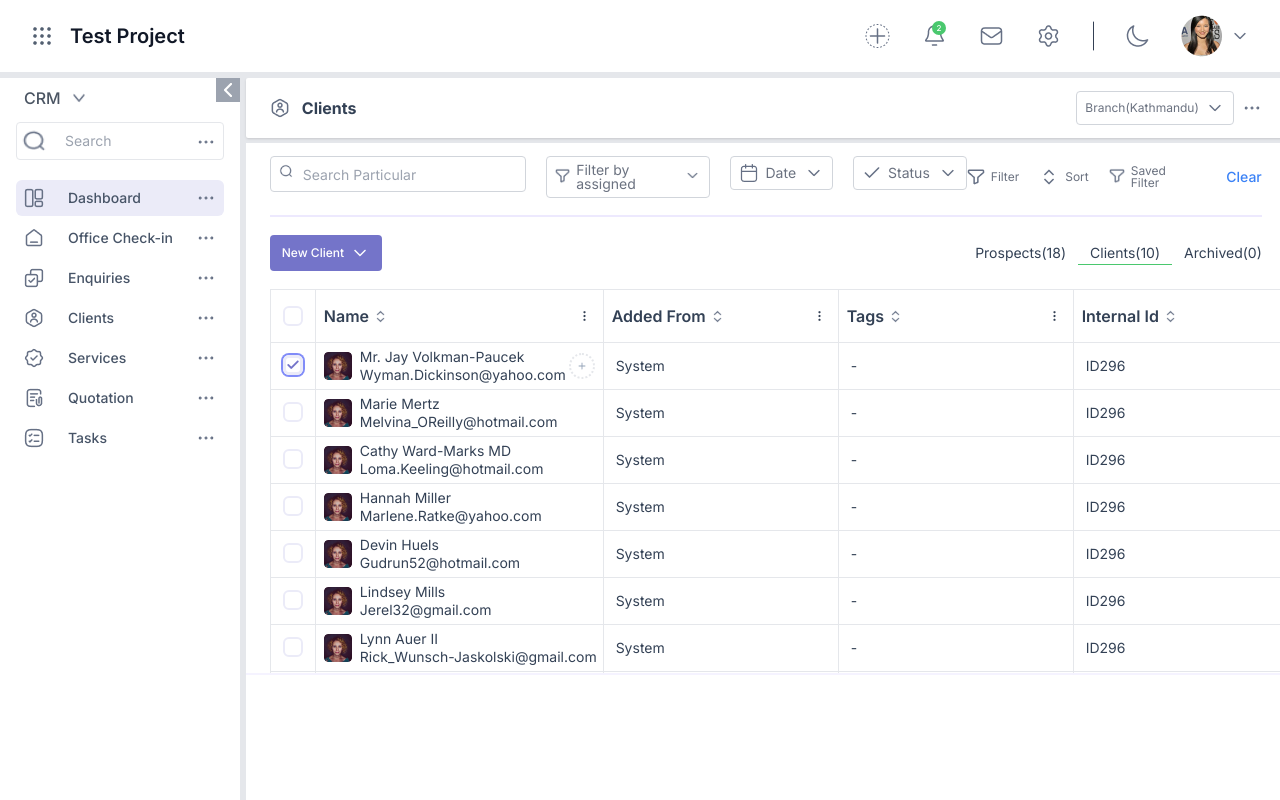
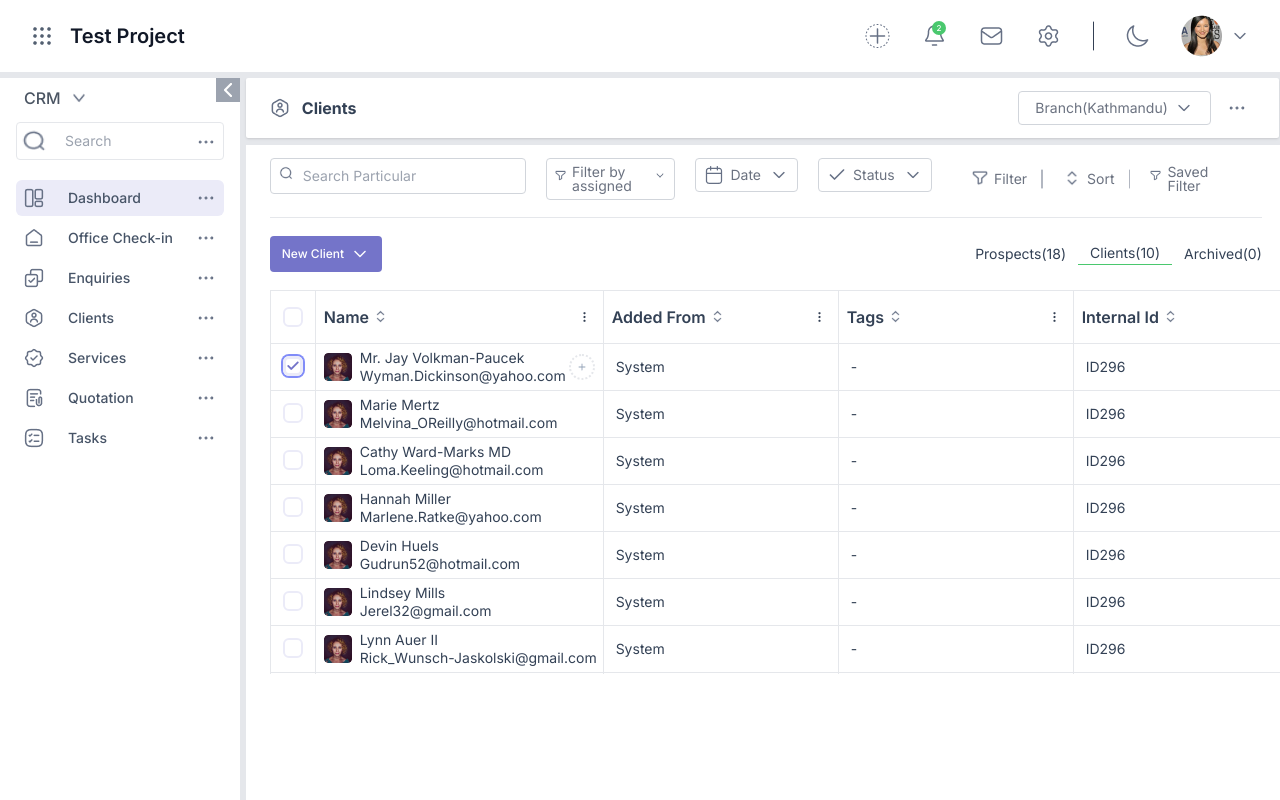
Before and after one commit to sameerPokhrel-n/test-ui, a React (Vite) app: page /dashboard in a window 1280 px wide. Built offline with nearby package versions, Linux system fonts and the light colour scheme.

Commit message:
feat: add image to subHeader

```diff
--- a/src/app/components/client/Filters.tsx
+++ b/src/app/components/client/Filters.tsx
@@ -1,6 +1,7 @@
 import {
   calender,
   check,
+  filterDivider,
   filterFunnel,
   headerCheveronDown,
   searchIcon,
@@ -9,8 +10,8 @@ import {
 
 export const Filters = () => {
   return (
-    <>
-      <div className="h-[68px]  border-grey-200  justify-between items-center inline-flex">
+    <div className="flex flex-col divide-y">
+      <div className="h-[68px]  mb-1   border-grey-200  justify-between items-center inline-flex">
         <div className="justify-start items-start gap-5 flex">
           <div className="h-9 w-64 px-2 py-1.5 rounded border border-gray-300 justify-start items-center gap-1.5 flex">
             <div className="w-5 h-5 relative">
@@ -67,28 +68,34 @@ export const Filters = () => {
           </div>
         </div>
         <div className="justify-start items-center gap-9 flex cursor-pointer">
-          <div className="justify-start items-center gap-5 flex">
-            <div className="justify-start items-center gap-1.5 flex">
-              <div className="w-[18px] h-[18px] relative">
+          <div className="justify-start items-center gap-5 flex px-10">
+            <div className=" items-center gap-1.5 flex  justify-between">
+              <div className="w-[18px] h-[18px] relative ">
                 <img src={filterFunnel} />
               </div>
-              <div className="text-gray-500 text-xs font-normal font-['Inter'] leading-none">
+              <div className="text-gray-500 text-sm font-normal font-inter leading-none">
                 Filter
+              </div>
+              <div className="pl-2">
+                <img src={filterDivider} />
               </div>
             </div>
             <div className="justify-start items-center gap-1.5 flex">
               <div className="w-5 h-5 relative">
                 <img src={sortUpDown} />
               </div>
-              <div className="text-gray-500 text-xs font-normal font-['Inter'] leading-none">
+              <div className="text-gray-500 text-sm font-normal font-inter leading-none">
                 Sort
+              </div>
+              <div className="pl-2">
+                <img src={filterDivider} />
               </div>
             </div>
             <div className="justify-start items-center gap-1.5 flex">
               <div className="w-[18px] h-[18px] relative">
                 <img src={filterFunnel} />
               </div>
-              <div className="text-gray-500 text-xs font-normal font-['Inter'] leading-none">
+              <div className="text-gray-500 text-sm font-normal font-inter leading-none">
                 Saved Filter
               </div>
             </div>
@@ -98,7 +105,7 @@ export const Filters = () => {
           </div>
         </div>
       </div>
-      <div className="border-b-2 border-violet-100 w-full -mt-[4px]"></div>
-    </>
+      <div></div>
+    </div>
   );
 };
--- a/src/assets/images/index.ts
+++ b/src/assets/images/index.ts
@@ -4,6 +4,7 @@ import headerBell from "./bell-02.png";
 import headerMessage from "./mail-01.png";
 import headerSetting from "./settings-02.png";
 import headerDivider from "./divider.png";
+import filterDivider from "./dividerFilter.png";
 import headerMoon from "./moon.png";
 import headerImage from "./client.png";
 import headerCheveronDown from "./chevron-down.png";
@@ -52,4 +53,5 @@ export {
   filterFunnel,
   calender,
   check,
+  filterDivider,
 };
--- a/src/layouts/components/SubHeader.tsx
+++ b/src/layouts/components/SubHeader.tsx
@@ -6,7 +6,8 @@ export const SubHeader = () => {
   const { pathname } = useLocation();
   const value = pathname.split("/")[1];
   return (
-    <div className="h-[60px] w-[calc(100vw-240px)]  px-6 bg-white rounded-sm shadow justify-between items-center inline-flex mb-[0.35rem]">
+    <div className="mb-[0.11rem]">
+      <div className="h-[60px] w-[calc(100vw-247px)]   px-6 bg-white rounded-sm shadow justify-between items-center inline-flex mb-[0.35rem]">
         <div className="justify-start items-center gap-3 flex">
           <img src={client} />
           <div className="text-slate-700 text-base  font-bold font-inter leading-snug">
@@ -15,9 +16,9 @@ export const SubHeader = () => {
               : capitalizedString(value)}
           </div>
         </div>
-      <div className="cursor-pointer justify-start items-center gap-2 inline-flex">
-        <div className="px-2 py-1.5 rounded justify-start items-center border border-gray-300 gap-1.5 flex">
-          <div className="text-gray-500 text-xs font-normal font-['Inter'] leading-none">
+        <div className="cursor-pointer justify-start items-center gap-4 inline-flex mr-2">
+          <div className="px-4 py-1.5 rounded justify-start items-center border border-gray-300 gap-1.5 flex">
+            <div className="text-gray-500 text-sm font-normal font-inter leading-none">
               Branch(Kathmandu)
             </div>
             <div className="w-5 h-5 relative">
@@ -27,5 +28,6 @@ export const SubHeader = () => {
           <img src={dotsHorizontal} />
         </div>
       </div>
+    </div>
   );
 };
--- a/src/pages/dashboard/index.tsx
+++ b/src/pages/dashboard/index.tsx
@@ -4,7 +4,7 @@ import { ClientTable } from "@/app/components/table/ClientTable";
 
 export const Dashboard = () => {
   return (
-    <div className="flex flex-col border-b-2 border-violet-50 gap-2 px-6">
+    <div className="flex flex-col  gap-2 px-6">
       <Filters />
       <AddClient />
       <ClientTable />
```
Also changed, not shown: src/assets/images/dividerFilter.png (added). Lines whose indentation alone changed are shown as unchanged.
